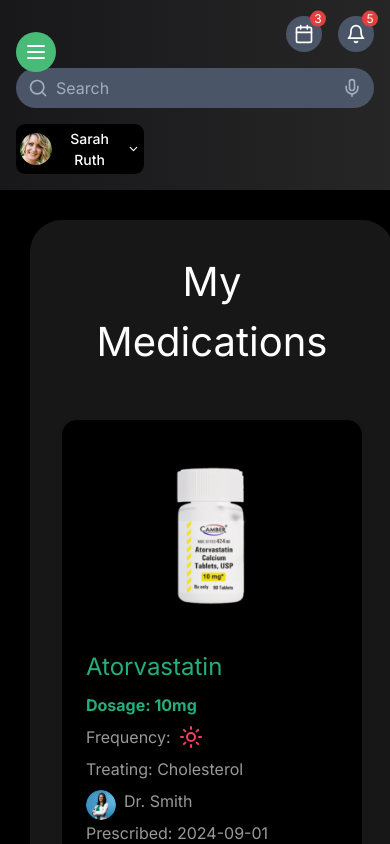
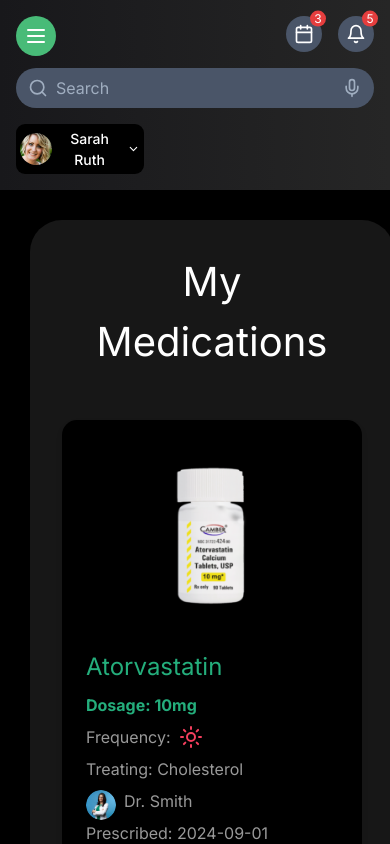
Before and after one commit to CHEGEBB/healthmasterv2, a Next.js app: page /medication in a window 390 px wide. Shown: the top 844 px of the page. Built offline with nearby package versions, Linux system fonts and the light colour scheme.

Commit message:
refactor: Update top position of hamburger menu in Appointments.scss

```diff
--- a/sass/Appointments.scss
+++ b/sass/Appointments.scss
@@ -46,7 +46,7 @@ body {
   .hamburger-menu {
     display: none;
     position: fixed;
-    top: 2rem;
+    top: 1rem;
     left: 1rem;
     color: white;
     background-color: $accent-color;
--- a/sass/dashboard.scss
+++ b/sass/dashboard.scss
@@ -191,6 +191,7 @@ body {
       left: 0;
       right: 0;
       bottom: 0;
+      overflow-x: hidden;
       // background-color: red;
     }
 
--- a/sass/medications.scss
+++ b/sass/medications.scss
@@ -44,7 +44,7 @@ body {
   .hamburger-menu {
     display: none;
     position: fixed;
-    top: 2rem;
+    top: 1rem;
     left: 1rem;
     color: white;
     background-color: $accent-color;
--- a/sass/reminders.scss
+++ b/sass/reminders.scss
@@ -80,7 +80,7 @@ body {
 .hamburger-menu {
   display: none;
   position: fixed;
-  top: 2rem;
+  top: 1rem;
   left: 1rem;
   color: white;
   background-color: $accent-color;
```
